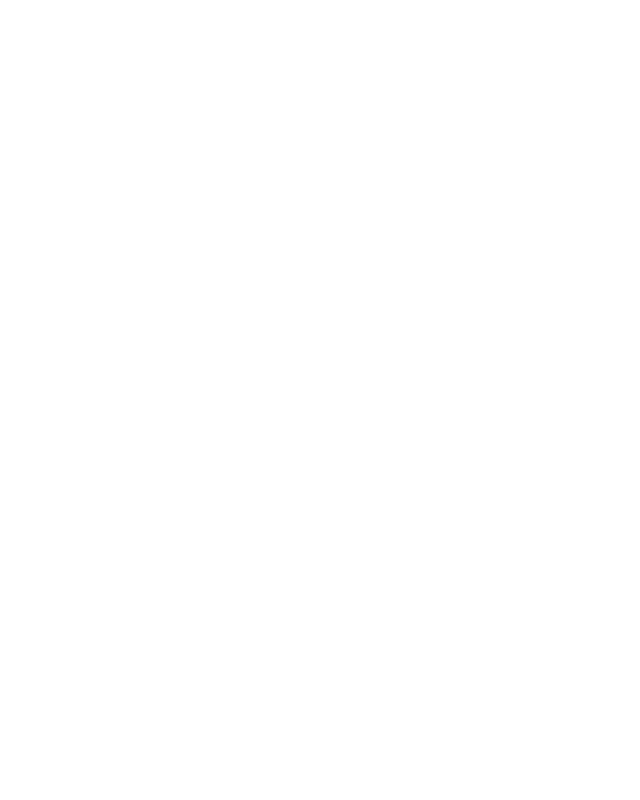
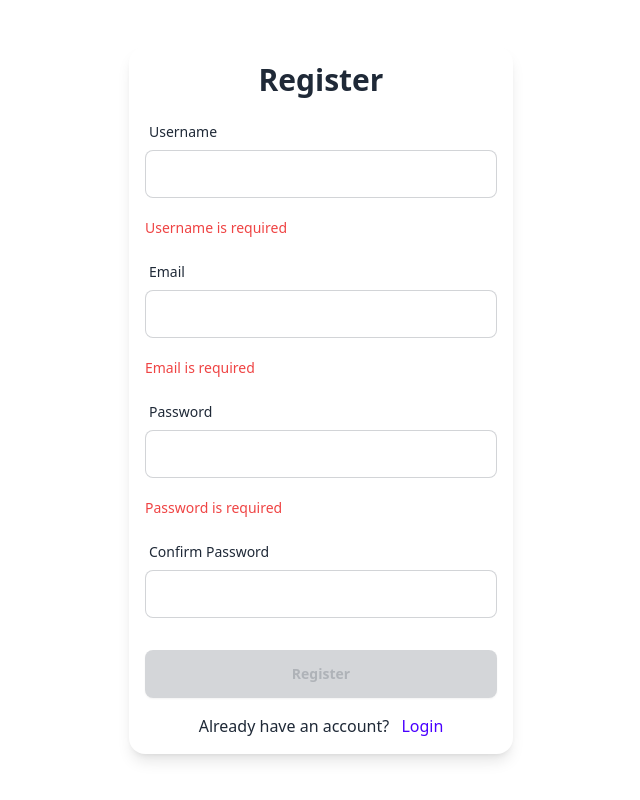
Before and after one commit to abrsh6266/Course-manager, a React (Vite) app in the folder frontend/: page /register in a window 1280 px wide. Before the commit this address had no page. Shown: the whole page, without its empty margins (319-959 px from the left). Built offline with nearby package versions, Linux system fonts and the light colour scheme.

Commit message:
register page configured

```diff
--- a/frontend/src/App.tsx
+++ b/frontend/src/App.tsx
@@ -2,6 +2,7 @@
 import { BrowserRouter, Route, Routes } from "react-router-dom";
 import store from "./redux/store";
 import Login from "./pages/LoginPage";
+import Register from "./pages/RegisterPage";
 
 function App() {
   return (
@@ -10,6 +11,7 @@
         <div className="App">
           <Routes>
             <Route element={<Login />} path="/login" />
+            <Route element={<Register />} path="/register" />
           </Routes>
         </div>
       </BrowserRouter>
--- /dev/null
+++ b/frontend/src/pages/RegisterPage.tsx
@@ -0,0 +1,183 @@
+import { useEffect, useState } from "react";
+import { useDispatch, useSelector } from "react-redux";
+import { Link, useNavigate } from "react-router-dom";
+import FormInput from "../components/FormInput";
+import SubmitBtn from "../components/SubmitBtn";
+import { registerRequest } from "../redux/features/user/userSlice";
+import { RootState } from "../redux/store";
+
+const Register = () => {
+  const dispatch = useDispatch();
+  const navigate = useNavigate();
+  const { loading, error, token } = useSelector(
+    (state: RootState) => state.user
+  );
+
+  const [formData, setFormData] = useState({
+    username: "",
+    email: "",
+    password: "",
+    confirmPassword: "",
+  });
+  const [errors, setErrors] = useState({
+    username: "",
+    email: "",
+    password: "",
+    confirmPassword: "",
+  });
+  const [isFormValid, setIsFormValid] = useState(false); // State to track form validity
+
+  useEffect(() => {
+    if (token) {
+      navigate("/");
+    }
+  }, [token, navigate]);
+
+  useEffect(() => {
+    setIsFormValid(validate());
+  }, [formData]);
+
+  const validate = () => {
+    let isValid = true;
+    const newErrors = {
+      username: "",
+      email: "",
+      password: "",
+      confirmPassword: "",
+    };
+
+    if (!formData.username.trim()) {
+      newErrors.username = "Username is required";
+      isValid = false;
+    }
+
+    if (!formData.email) {
+      newErrors.email = "Email is required";
+      isValid = false;
+    } else if (!/\S+@\S+\.\S+/.test(formData.email)) {
+      newErrors.email = "Email is invalid";
+      isValid = false;
+    }
+
+    if (!formData.password) {
+      newErrors.password = "Password is required";
+      isValid = false;
+    } else if (formData.password.length < 6) {
+      newErrors.password = "Password must be at least 6 characters long";
+      isValid = false;
+    }
+
+    if (formData.password !== formData.confirmPassword) {
+      newErrors.confirmPassword = "Passwords do not match";
+      isValid = false;
+    }
+
+    setErrors(newErrors);
+    return isValid;
+  };
+
+  const handleChange = (e: React.ChangeEvent<HTMLInputElement>) => {
+    setFormData({ ...formData, [e.target.name]: e.target.value });
+  };
+
+  const handleSubmit = (e: React.FormEvent) => {
+    e.preventDefault();
+    if (validate()) {
+      dispatch(
+        registerRequest({
+          username: formData.username,
+          email: formData.email,
+          password: formData.password,
+        })
+      );
+      if (!error) {
+        navigate("/login");
+      }
+    }
+  };
+
+  return (
+    <div className="h-screen grid place-items-center">
+      <form
+        onSubmit={handleSubmit}
+        method="post"
+        className="card w-96 gap-y-4 shadow-lg flex flex-col bg-base-100 p-4"
+      >
+        <h4 className="text-center text-3xl font-bold">Register</h4>
+
+        {/* Username Input */}
+        <FormInput
+          type="text"
+          label="username"
+          name="username"
+          handleChange={handleChange}
+          defaultValue={formData.username}
+        />
+        {errors.username && (
+          <p className="text-red-500 text-sm mt-1">{errors.username}</p>
+        )}
+
+        {/* Email Input */}
+        <FormInput
+          type="email"
+          label="email"
+          name="email"
+          handleChange={handleChange}
+          defaultValue={formData.email}
+        />
+        {errors.email && (
+          <p className="text-red-500 text-sm mt-1">{errors.email}</p>
+        )}
+
+        {/* Password Input */}
+        <FormInput
+          type="password"
+          label="password"
+          name="password"
+          handleChange={handleChange}
+          defaultValue={formData.password}
+        />
+        {errors.password && (
+          <p className="text-red-500 text-sm mt-1">{errors.password}</p>
+        )}
+
+        {/* Confirm Password Input */}
+        <FormInput
+          type="password"
+          label="confirm password"
+          name="confirmPassword"
+          handleChange={handleChange}
+          defaultValue={formData.confirmPassword}
+        />
+        {errors.confirmPassword && (
+          <p className="text-red-500 text-sm mt-1">{errors.confirmPassword}</p>
+        )}
+
+        {/* Error from API */}
+        {error && <p className="text-red-500 text-sm mt-1">{error}</p>}
+
+        {/* Submit Button */}
+        <div className="mt-4">
+          <SubmitBtn
+            text="Register"
+            disabled={!isFormValid}
+            loading={loading}
+          />
+        </div>
+
+        {/* Login Link */}
+        <p className="text-center">
+          Already have an account?{" "}
+          <Link
+            to="/login"
+            className="ml-2 link link-hover link-primary capitalize"
+          >
+            Login
+          </Link>
+        </p>
+      </form>
+    </div>
+  );
+};
+
+export default Register;
```
Also changed, not shown: 1 other file (tests, documents, lock files or other folders).
